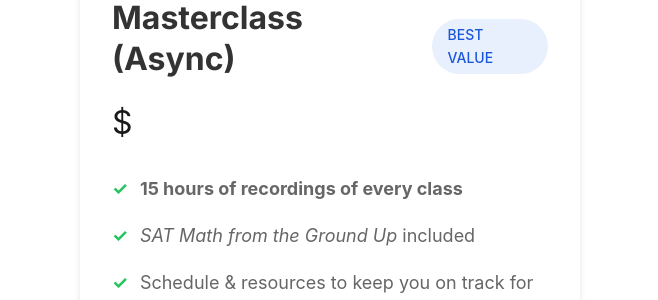
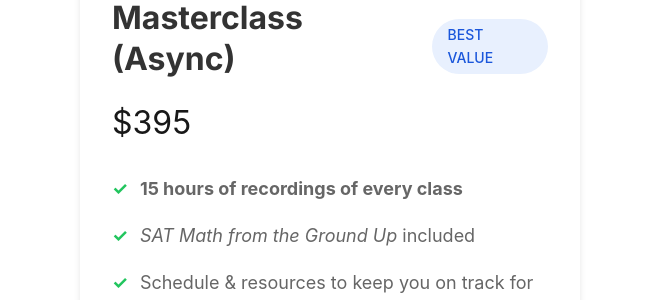
Before and after one commit to qExobyte/qExobyte.github.io, a Jekyll site: the page built from _pages/classes.html, in a window 1280 px wide and 900 px high, scrolled down 3805 px. Shown: the part 157-457 px from the top of the window, without its empty margins (310-968 px from the left). Built offline with Jekyll 4.4.1, drawn with Linux system fonts in a browser that asks for light colours; nearby versions of some CDN libraries; some web fonts are replaced.

Commit message:
tiny fix

```diff
--- a/_data/settings.yml
+++ b/_data/settings.yml
@@ -5,7 +5,7 @@ stats:
   rate-sale:
   class: 395
   class-sale:
-  class-async:
+  class-async: 395
   book: 49
   late: true  # true = home shows async list | false = home shows live class list
   hours: 750
--- a/_includes/section-pricing.html
+++ b/_includes/section-pricing.html
@@ -78,7 +78,7 @@
                         {% endif %}
                     {% endif %}
                     </span>
-                    <span class="price-unit">{% if site.data.settings.stats.class-async %} (${{ site.data.settings.stats.class-async }} for the asynchronous class) {% endif %}</span>
+<!--                    <span class="price-unit">{% if site.data.settings.stats.class-async %} (${{ site.data.settings.stats.class-async }} for the asynchronous class) {% endif %}</span>-->
                     <span class="original-price">{% if  site.data.settings.stats.class-sale %}${{site.data.settings.stats.class }}{% endif %}</span>
                 </div>
                 {% if site.data.settings.stats.late %}
```
